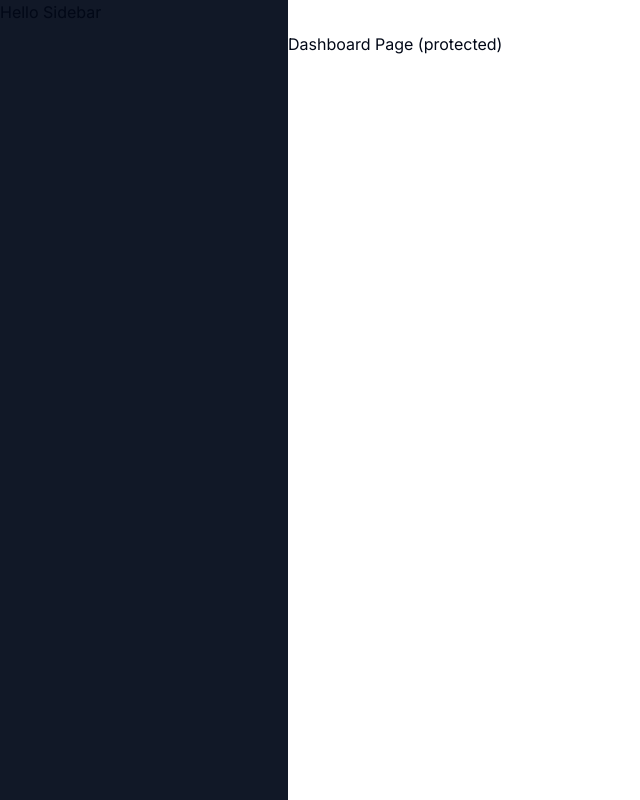
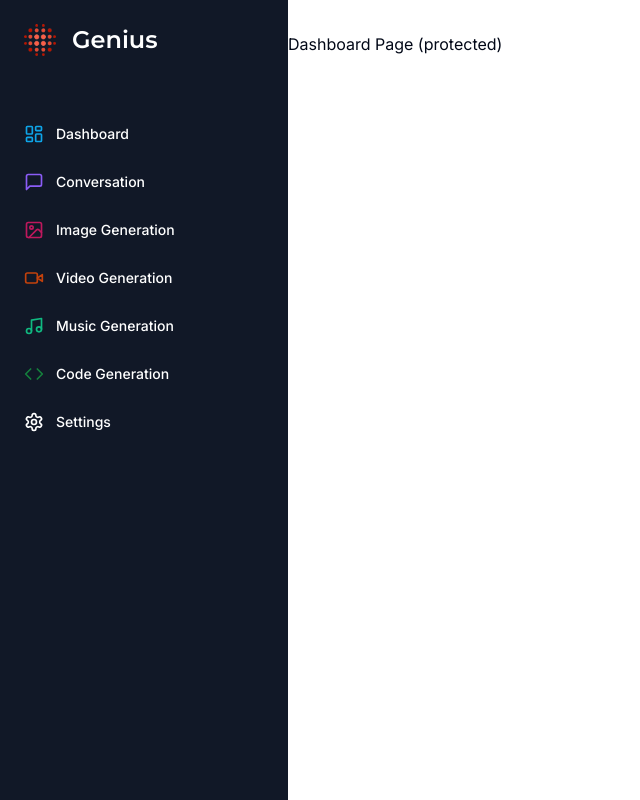
Before and after one commit to Aneeshh18/AI-GENIUS, a Next.js app in the folder ai-genius/: page /dashboard in a window 1280 px wide. Shown: the whole page, without its empty margins (0-640 px from the left). Built offline with nearby package versions, Linux system fonts and the light colour scheme.

Commit message:
SideBar fully functioning

```diff
--- a/ai-genius/app/(dashboard)/(routes)/dashboard/page.tsx
+++ b/ai-genius/app/(dashboard)/(routes)/dashboard/page.tsx
@@ -1,11 +1,7 @@
-import { UserButton } from '@clerk/nextjs';
-
-
 const DashboardPage = () => {
   return(
     <div>
       <p>Dashboard Page (protected)</p>
-      <UserButton afterSignOutUrl='/'/>
     </div>
   )
 }
--- a/ai-genius/app/(dashboard)/layout.tsx
+++ b/ai-genius/app/(dashboard)/layout.tsx
@@ -1,4 +1,5 @@
 import Navbar from "@/components/navbar";
+import Sidebar from "@/components/sidebar";
 
 const DashboardLayout = ({
     children
@@ -9,7 +10,7 @@
       <div className="h-full relative">
         <div className="hidden h-full md:flex md:w-72 md:flex-col md:fixed md:inset-y-0 z-[80] bg-gray-900">
             <div>
-                Hello Sidebar
+                <Sidebar/>
             </div>
         </div>
         <main className="md:pl-72">
--- a/ai-genius/components/navbar.tsx
+++ b/ai-genius/components/navbar.tsx
@@ -1,5 +1,6 @@
 import { Menu } from "lucide-react";
 import { Button } from "./ui/button";
+import { UserButton } from "@clerk/nextjs";
 
 
 
@@ -9,6 +10,9 @@
             <Button variant="ghost" size="icon" className="md:hidden">
                 <Menu/>
             </Button>
+            <div className="flex w-full justify-end">
+                <UserButton afterSignOutUrl="/"/>
+            </div>
         </div>
     )
 }
--- /dev/null
+++ b/ai-genius/components/sidebar.tsx
@@ -0,0 +1,92 @@
+"use client" ;
+import { Montserrat } from "next/font/google";
+import Image from "next/image";
+import Link from "next/link";
+
+import { cn } from "@/lib/utils";
+import { Code, ImageIcon, LayoutDashboard, MessageSquare, Music, Settings, VideoIcon } from "lucide-react";
+
+const monsterrat = Montserrat({
+    weight: "600",
+    subsets: ["latin"]
+});
+
+const routes = [
+    {
+        label: "Dashboard",
+        icon: LayoutDashboard,
+        href: "/dashboard",
+        color: "text-sky-500",
+    },
+    {
+        label: "Conversation",
+        icon: MessageSquare,
+        href: "/conversation",
+        color: "text-violet-500",
+    },
+    {
+        label: "Image Generation",
+        icon: ImageIcon,
+        href: "/image",
+        color: "text-pink-700",
+    },
+    {
+        label: "Video Generation",
+        icon: VideoIcon,
+        href: "/video",
+        color: "text-orange-700",
+    },
+    {
+        label: "Music Generation",
+        icon: Music,
+        href: "/music",
+        color: "text-emerald-500",
+    },
+    {
+        label: "Code Generation",
+        icon: Code,
+        href: "/code",
+        color: "text-green-700",
+    },
+    {
+        label: "Settings",
+        icon: Settings,
+        href: "/settings",
+    },
+];
+
+const Sidebar = () =>{
+    return(
+        <div className="space-y-4 py-4 flex flex-col h-full bg-[#111827] text-white">
+            <div className="px-3 py-2 flex-1">
+                <Link href="/dashboard" className="flex items-center pl-3 mb-14">
+                    <div className="relative w-8 h-8 mr-4">
+                        <Image fill
+                        alt="Logo"
+                        src="/logoo.png"
+                        />
+                    </div>
+                    <h1 className={cn ("text-2xl font-bond", monsterrat.className)}>
+                        Genius
+                    </h1>
+                </Link>
+                <div className="space-y-1">
+                    {routes.map((route) => (
+                        <Link href={route.href}
+                        key={route.href}
+                        className="text-sm group flex p-3 w-full justify-start font-medium cursor-pointer hover:text-white
+                        hover:bg-white/10 rounded-lg transition"
+                        >
+                            <div className="flex items-center flex-1">
+                                <route.icon className={cn("h-5 w-5 mr-3 ", route.color)} />
+                                {route.label}
+                            </div>
+                        </Link>
+                    ))}
+                </div>
+            </div>
+        </div>
+    );
+}
+
+export default Sidebar;
```
Also changed, not shown: ai-genius/public/logoo.png (added).
